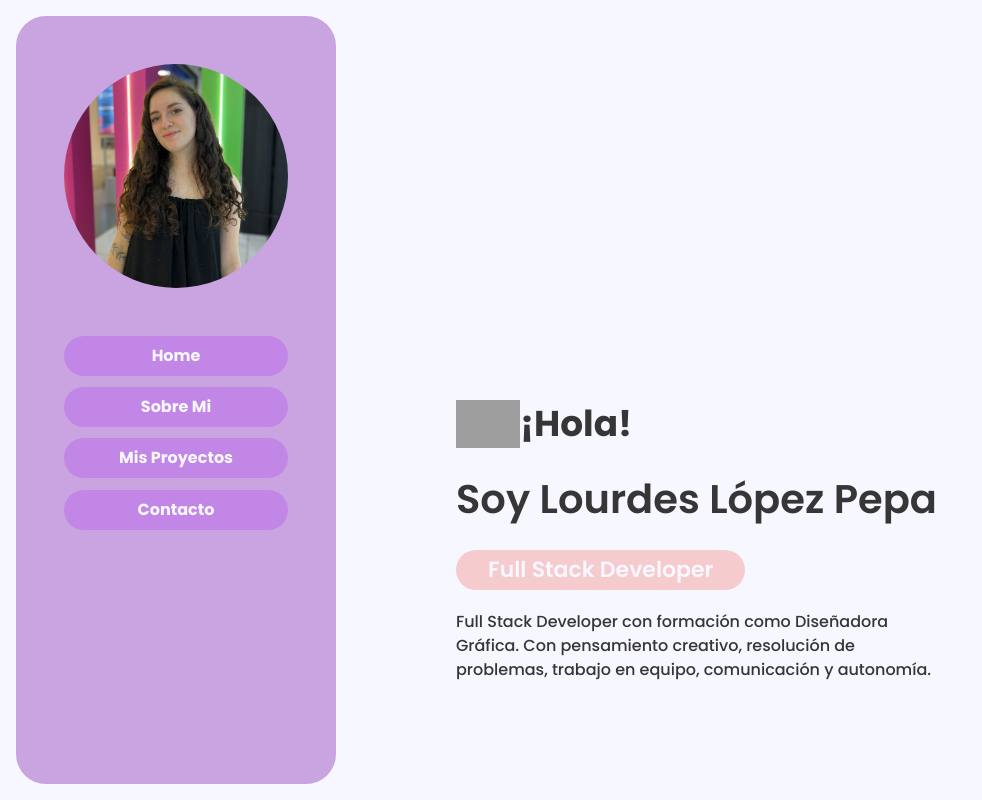
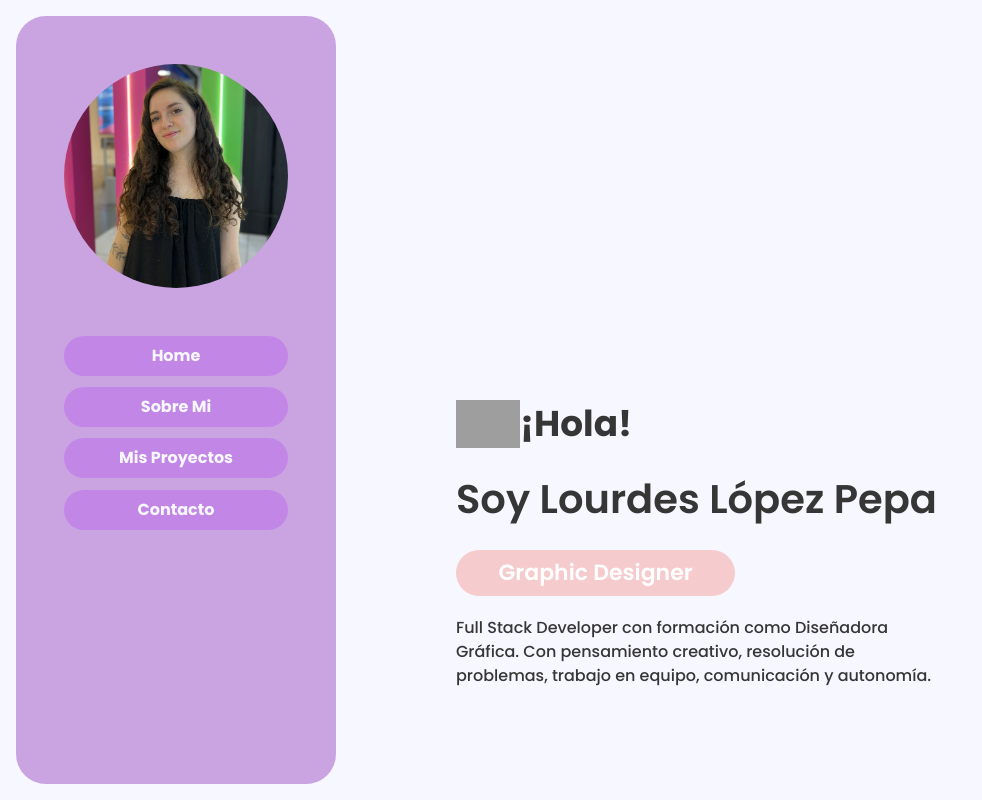
Before and after one commit to lupilp/Portfolio-LourdesLopezPepa, a React (Create React App) app: page / in a window 1280 px wide. Shown: the whole page, without its empty margins (0-982 px from the left). Built offline with nearby package versions, Linux system fonts and the light colour scheme; grey boxes are pictures that could not be loaded.

Commit message:
carousel

```diff
--- /dev/null
+++ b/src/components/Carousel.jsx
@@ -0,0 +1,21 @@
+import React, { useState, useEffect } from "react";
+import style from "../style/Carousel.module.css";
+
+const Carousel = ({ strings, interval }) => {
+  const [currentIndex, setCurrentIndex] = useState(0);
+
+  useEffect(() => {
+    const timer = setInterval(() => {
+      setCurrentIndex((currentIndex) => (currentIndex + 1) % strings.length);
+    }, interval);
+    return () => clearInterval(timer);
+  }, [interval, strings]);
+
+  return (
+    <div className={style.container}>
+      <div className={style.strings}>{strings[currentIndex]}</div>
+    </div>
+  );
+};
+
+export default Carousel;
--- a/src/components/HomeCont.jsx
+++ b/src/components/HomeCont.jsx
@@ -1,7 +1,10 @@
 import React from "react";
 import style from "../style/HomeCont.module.css";
+import Carousel from "./Carousel";
 
 function HomeCont() {
+  const strings = ["Full Stack Developer", "Graphic Designer"];
+
   return (
     <div className={style.contGeneral}>
       <div className={style.contInfo}>
@@ -15,8 +18,9 @@ function HomeCont() {
         </div>
         <div className={style.name}>Soy Lourdes López Pepa</div>
         <div class="notranslate">
-          <div className={style.dev}>Full Stack Developer</div>
+          <Carousel strings={strings} interval={3000} />
         </div>
+
         <div className={style.description}>
           Full Stack Developer con formación como Diseñadora Gráfica. Con
           pensamiento creativo, resolución de problemas, trabajo en equipo,
--- /dev/null
+++ b/src/style/Carousel.module.css
@@ -0,0 +1,34 @@
+.container {
+  overflow: hidden;
+  position: relative;
+  height: calc(22px + 1.5rem);
+  background: #f6cbce;
+  width: calc(23ch + 3rem);
+  display: flex;
+  justify-content: center;
+  align-items: center;
+  border-radius: 2rem;
+}
+
+.strings {
+  position: absolute;
+  animation: fadeInOut 3s ease-in-out forwards infinite;
+  font-size: 22px;
+  font-weight: 600;
+  color: #fff;
+}
+
+@keyframes fadeInOut {
+  0% {
+    transform: translateY(-100%);
+  }
+  5% {
+    transform: translateY(0);
+  }
+  95% {
+    transform: translateY(0);
+  }
+  100% {
+    transform: translateY(100%);
+  }
+}
--- a/src/style/HomeCont.module.css
+++ b/src/style/HomeCont.module.css
@@ -29,13 +29,10 @@
 
 .dev {
   background-color: #f6cbce;
-  padding: 0.5rem;
   border-radius: 20px;
   font-size: 22px;
-  padding-inline: 2rem;
   font-weight: 600;
   color: #f7f7ff;
-  width: fit-content;
 }
 
 .description {
```
